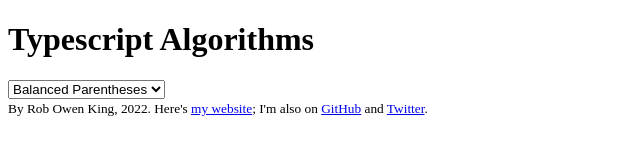
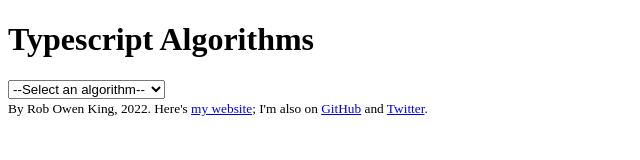
Before and after one commit to RobOwenKing/ts-algorithms, a website built with webpack: page dist/index.html in a window 1280 px wide. Shown: the full height of the page, 0-640 px from the left. Built offline with nearby package versions, Linux system fonts and the light colour scheme.

Commit message:
feat: Add placeholder value to Algorithm <select>

```diff
--- a/dist/index.html
+++ b/dist/index.html
@@ -10,7 +10,9 @@
 
     <article id="app"></article>
 
-    <select id="algorithms"></select>
+    <select id="algorithms">
+      <option value="" disabled selected>--Select an algorithm--</option>
+    </select>
 
     <footer>
       <small
```
